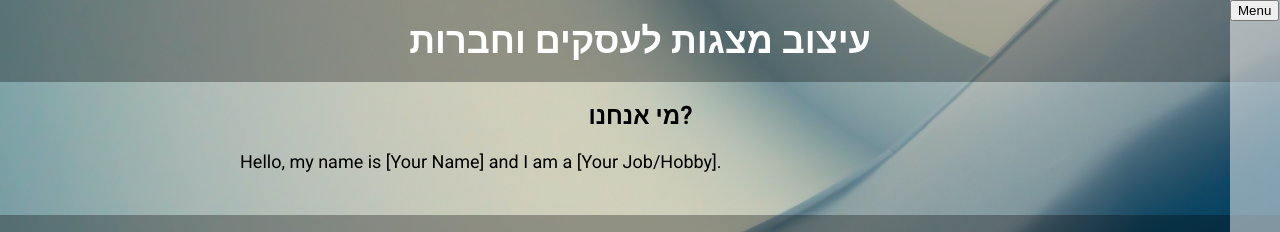
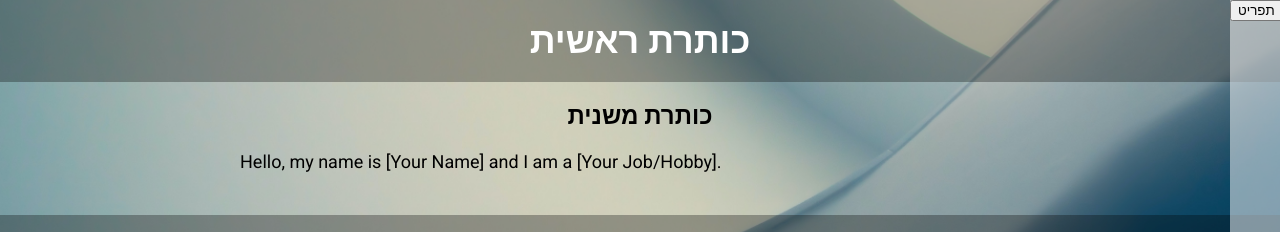
Before and after one commit to YuvalReg/MyWebsite, a website built with Parcel: page About.html in a window 1280 px wide. Shown: the top 232 px of the page. Built offline with nearby package versions, Linux system fonts and the light colour scheme.

Commit message:
כפתור + רקע

```diff
--- a/About.html
+++ b/About.html
@@ -9,22 +9,21 @@
 </head>
 <body>
 <header>
-  <h1>עיצוב מצגות לעסקים וחברות</h1>
+  <h1>כותרת ראשית</h1>
 </header>
 <nav>
   <aside>
-    <button id="menu-toggle">Menu</button>
+    <button id="menu-toggle">תפריט</button>
     <ul>
       <li><a href="index.html">בית</a></li>
       <li><a href="About.html">קצת עלינו</a></li>
       <li><a href="Contact.html">צור קשר</a></li>
     </ul>
-    </div>
   </aside>
 </nav>
 
 <main>
-  <h2>מי אנחנו?</h2>
+  <h2>כותרת משנית</h2>
   <p>Hello, my name is [Your Name] and I am a [Your Job/Hobby].</p>
 </main>
 <div id="customers">
```
Also changed, not shown: Contact.html (+1 -2 lines).
